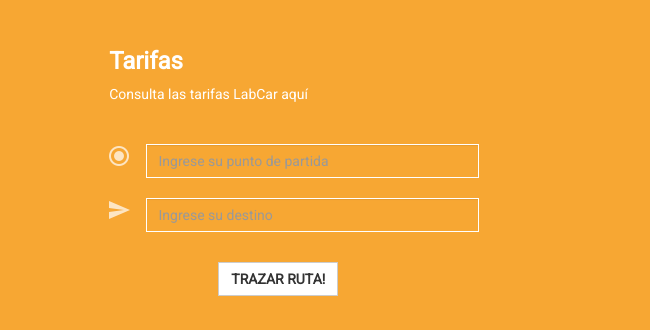
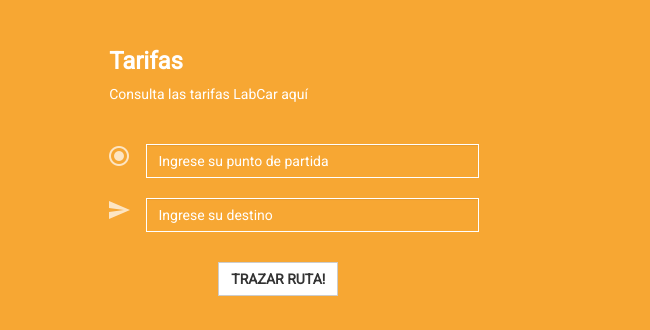
Before and after one commit to dianina/lab_Car, a plain HTML site: page index.html in a window 1280 px wide. Shown: the part 1794-2124 px from the top of the page, 0-650 px from the left. Drawn offline with nearby package versions, Linux system fonts and the light colour scheme; grey boxes are pictures that could not be loaded.

Commit message:
cambiando color texto placeholder

```diff
--- a/assets/css/style.css
+++ b/assets/css/style.css
@@ -282,7 +282,11 @@ background-size: cover;
   border:1px solid white;
   color:white;
   border-radius: 15px;
+}
 
+/* Cambiar color de texto del placeholder */
+.form-control::-webkit-input-placeholder {
+  color: white;
 }
 
 .shape1 {
```
Also changed, not shown: index.html (+1 -1 lines).
